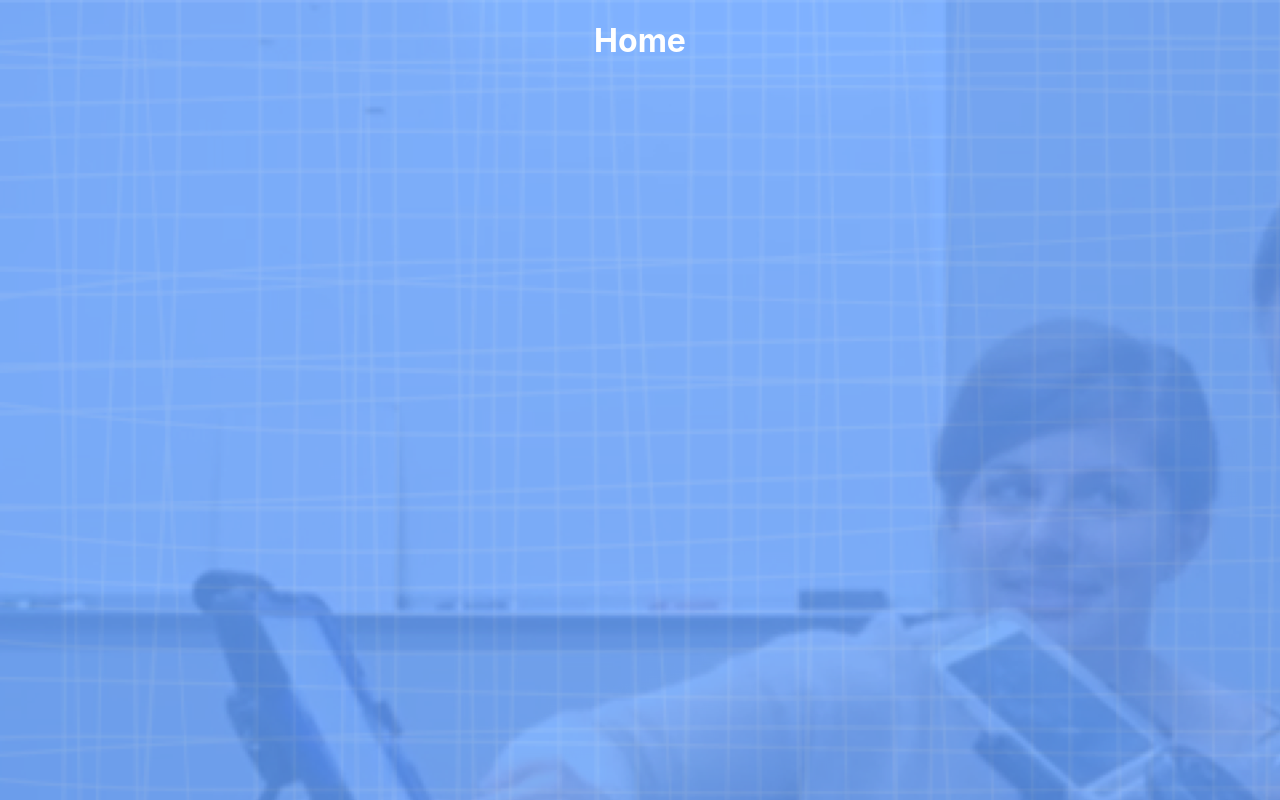
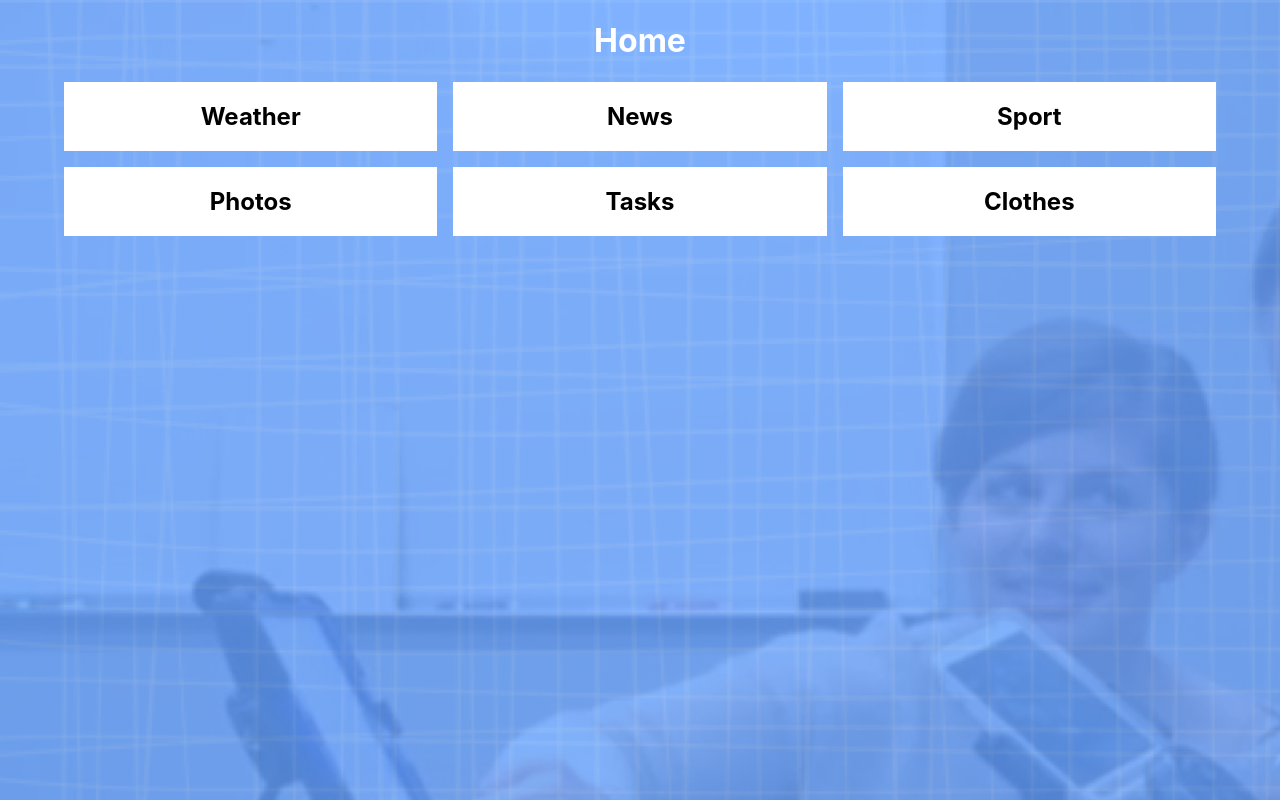
Before and after one commit to Ivo-Evans/dashboard-FE, a React (Create React App) app: page / in a window 1280 px wide. Built offline with nearby package versions, Linux system fonts and the light colour scheme; sample sign-in values are in the browser's storage.

Commit message:
feat(dashboard/home): create dashboard grid with cards

```diff
--- /dev/null
+++ b/src/components/dashboard/DashboardCard.js
@@ -0,0 +1,19 @@
+import React from "react";
+import PropTypes from "prop-types";
+import styled from "styled-components";
+
+const Card = styled.div`
+  background-color: #fff;
+`;
+
+const DashboardCard = ({ title }) => {
+  return (
+    <Card>
+      <h2>{title}</h2>
+    </Card>
+  );
+};
+
+DashboardCard.propTypes = {};
+
+export default DashboardCard;
--- /dev/null
+++ b/src/components/dashboard/DashboardGrid.js
@@ -0,0 +1,30 @@
+import React from "react";
+import PropTypes from "prop-types";
+import styled from "styled-components";
+import { narrowPage, mediumPage } from "../../variables/styles";
+
+const Dashboard = styled.main`
+  max-width: 90%;
+  margin: 0 auto;
+  display: grid;
+  grid-gap: 1em;
+  grid-template-columns: repeat(3, 1fr);
+  @media (max-width: ${mediumPage}) {
+    grid-template-columns: repeat(2, 1fr);
+  }
+  @media (max-width: ${narrowPage}) {
+    grid-template-columns: 1fr;
+  }
+`;
+
+const DashboardGrid = ({children}) => {
+  return <Dashboard>
+      {children}
+  </Dashboard>;
+};
+
+DashboardGrid.propTypes = {
+    children: PropTypes.arrayOf(PropTypes.func)
+};
+
+export default DashboardGrid;
--- a/src/index.css
+++ b/src/index.css
@@ -7,7 +7,7 @@ body {
   -moz-osx-font-smoothing: grayscale;
 }
 
-p, h1, h2, h3, h4, h5, h6 {
+h1 {
     color: #fff;
 }
 
--- a/src/pages/Home.js
+++ b/src/pages/Home.js
@@ -1,9 +1,19 @@
 import React from 'react'
+import DashboardGrid from "../components/dashboard/DashboardGrid"
+import DashboardCard from "../components/dashboard/DashboardCard"
 
 export const Home = () => {
     return (
         <div>
             <h1>Home</h1>
+            <DashboardGrid>
+                <DashboardCard title="Weather"/>
+                <DashboardCard title="News"/>
+                <DashboardCard title="Sport"/>
+                <DashboardCard title="Photos"/>
+                <DashboardCard title="Tasks"/>
+                <DashboardCard title="Clothes"/>
+            </DashboardGrid>
         </div>
     )
 }
--- a/src/variables/styles.js
+++ b/src/variables/styles.js
@@ -1,3 +1,4 @@
 export const narrowPage = "500px"
+export const mediumPage = "700px"
 export const yellow = "#ffc524"
 export const errorRed = "#fc0b03"
```
